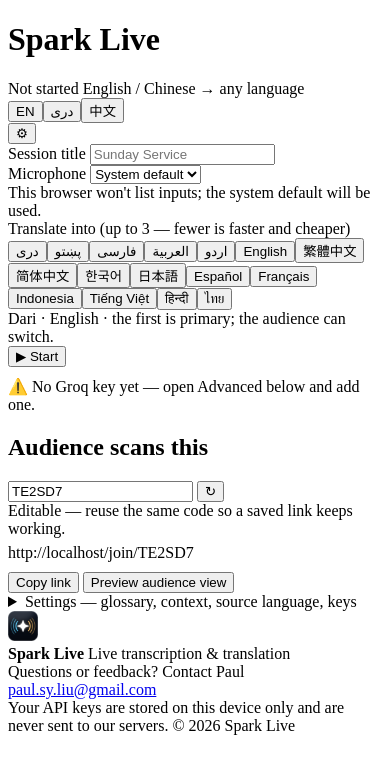
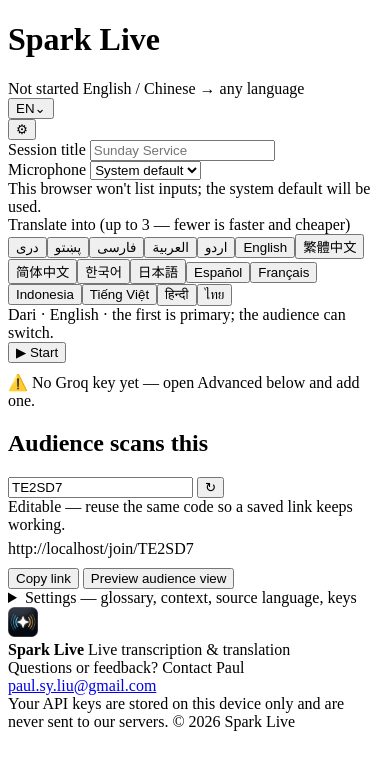
Before and after one commit to SuyangLiuPaul/spark-live, a website with bundled scripts: page public/index.html in a window 390 px wide. Built offline with nearby package versions, Linux system fonts and the light colour scheme; files whose address does not match are found by name.

Commit message:
Make the interface-language control an actual dropdown
The top-right control showed a "⌄" caret but expanded its segments
inline, which grew the bar and shifted the layout on every tap while
promising a popover that did not exist. It is now a real dropdown:
same interaction model as the audience "⋯" menu, so both surfaces
behave alike, and the bar height no longer changes when it opens.

It also has room to list "English" rather than "EN", which tells a
first-time reader considerably more, with a tick on the active language.

The audience menu keeps the plain segmented control — there is room
inside a menu, and a popover nested in a popover would be awkward.

Fixes a bug in the first cut: close() removed the open class and reset
aria but never hid the popover, so Escape and outside clicks only reset
the caret and left the menu on screen.

```diff
--- a/public/i18n.js
+++ b/public/i18n.js
@@ -62,6 +62,7 @@ const DICT = {
     secKeys: "AI keys",
     hostedNotice: "This site already provides the AI service — you don't need a key. Add one below only if you'd rather use your own quota.",
     groqHintHosted: "Optional. Leave empty to use the hosted service.",
+    uiLangLabel: "Interface language",
     menuLabel: "Display options",
     menuSource: "Show original text",
     menuTextSize: "Text size",
@@ -140,6 +141,7 @@ const DICT = {
     secKeys: "کلیدهای هوش مصنوعی",
     hostedNotice: "این سایت خودش سرویس هوش مصنوعی را فراهم می‌کند — به کلید نیاز ندارید. فقط اگر می‌خواهید از سهمیهٔ خودتان استفاده کنید کلید اضافه کنید.",
     groqHintHosted: "اختیاری. برای استفاده از سرویس میزبان، خالی بگذارید.",
+    uiLangLabel: "زبان رابط",
     menuLabel: "تنظیمات نمایش",
     menuSource: "نمایش متن اصلی",
     menuTextSize: "اندازهٔ متن",
@@ -218,6 +220,7 @@ const DICT = {
     secKeys: "AI 金鑰",
     hostedNotice: "本站已內建 AI 服務 — 不需要金鑰。只有想用自己的額度時才需要在下面填寫。",
     groqHintHosted: "選填。留空即使用本站內建服務。",
+    uiLangLabel: "介面語言",
     menuLabel: "顯示選項",
     menuSource: "顯示原文",
     menuTextSize: "文字大小",
@@ -246,9 +249,11 @@ const DICT = {
 };
 
 const UI_LANGS = [
-  { c: "en",  label: "EN" },
-  { c: "prs", label: "دری" },
-  { c: "zh",  label: "中文" },
+  // `label` is the compact trigger text; `name` is what the dropdown lists,
+  // because "EN" tells a first-time reader far less than "English".
+  { c: "en",  label: "EN",   name: "English" },
+  { c: "prs", label: "دری",  name: "دری" },
+  { c: "zh",  label: "中文", name: "中文" },
 ];
 const RTL_UI = new Set(["prs"]);
 
@@ -292,34 +297,76 @@ export function applyI18n(root = document) {
 }
 
 /**
- * Renders the EN / دری / 中文 switch into `el`.
+ * Interface-language control.
  *
- * All three segments side by side are 3 rows' worth of top bar on a 375px
- * phone, so on narrow screens CSS collapses this to the active language and
- * the first tap expands it. Desktop keeps the plain segmented control.
+ * `variant: "dropdown"` (the top bar) shows the current language and opens a
+ * popover listing the rest. The old behaviour expanded the segments inline,
+ * which grew the bar and shifted the layout on every tap — and the caret was
+ * promising a dropdown that did not exist.
+ *
+ * `variant: "inline"` keeps the plain segmented control, used inside the
+ * audience display menu where there is room and a nested popover would be odd.
  */
-export function mountUiSwitch(el) {
+export function mountUiSwitch(el, { variant = "dropdown" } = {}) {
   if (!el) return;
+  if (variant === "inline") {
     el.classList.add("collapsible");
-  const close = () => el.classList.remove("open");
-  const draw = () => {
+    const drawInline = () => {
       el.innerHTML = UI_LANGS.map((l) =>
         `<button class="uibtn ${l.c === cur ? "on" : ""}" data-ui="${l.c}">${l.label}</button>`).join("");
       for (const b of el.querySelectorAll("[data-ui]")) {
-      b.onclick = (ev) => {
-        // Only meaningful while collapsed; when expanded every segment is a choice.
-        const collapsed = getComputedStyle(el).getPropertyValue("--collapsible").trim() === "1";
-        if (collapsed && !el.classList.contains("open")) {
-          el.classList.add("open");
-          ev.stopPropagation();
+        b.onclick = () => { setUiLang(b.dataset.ui); drawInline(); };
+      }
+    };
+    drawInline();
     return;
   }
-        setUiLang(b.dataset.ui);
-        close();
-        draw();
+
+  el.classList.add("uidrop");
+  const close = () => {
+    // Must hide the popover itself — removing the class only reset the caret,
+    // so Escape and outside clicks appeared to do nothing.
+    const menu = el.querySelector(".uidrop-menu");
+    if (menu) menu.hidden = true;
+    el.classList.remove("open");
+    const trigger = el.querySelector(".uidrop-trigger");
+    trigger && trigger.setAttribute("aria-expanded", "false");
   };
+
+  const draw = () => {
+    const active = UI_LANGS.find((l) => l.c === cur) || UI_LANGS[0];
+    el.innerHTML =
+      `<button class="uidrop-trigger" aria-haspopup="listbox" aria-expanded="false" aria-label="${t("uiLangLabel")}">` +
+        `<span>${active.label}</span><span class="caret" aria-hidden="true">⌄</span>` +
+      `</button>` +
+      `<div class="uidrop-menu" role="listbox" hidden>` +
+        UI_LANGS.map((l) =>
+          `<button role="option" data-ui="${l.c}" aria-selected="${l.c === cur}"${l.c === "prs" ? ' lang="prs"' : ""}>` +
+            `<span>${l.name}</span><span class="tick" aria-hidden="true">✓</span>` +
+          `</button>`).join("") +
+      `</div>`;
+
+    const trigger = el.querySelector(".uidrop-trigger");
+    const menu = el.querySelector(".uidrop-menu");
+    trigger.onclick = (ev) => {
+      ev.stopPropagation();
+      const open = menu.hidden;
+      menu.hidden = !open;
+      el.classList.toggle("open", open);
+      trigger.setAttribute("aria-expanded", open ? "true" : "false");
+      if (open) (menu.querySelector('[aria-selected="true"]') || menu.firstElementChild).focus();
+    };
+    for (const b of menu.querySelectorAll("[data-ui]")) {
+      b.onclick = (ev) => { ev.stopPropagation(); setUiLang(b.dataset.ui); draw(); };
     }
   };
+
   draw();
   document.addEventListener("click", (e) => { if (!el.contains(e.target)) close(); });
+  document.addEventListener("keydown", (e) => {
+    if (e.key !== "Escape" || !el.classList.contains("open")) return;
+    close();
+    const trigger = el.querySelector(".uidrop-trigger");
+    trigger && trigger.focus();
+  });
 }
--- a/public/index.html
+++ b/public/index.html
@@ -22,7 +22,7 @@
 <link rel="preconnect" href="https://fonts.googleapis.com" />
 <link rel="preconnect" href="https://fonts.gstatic.com" crossorigin />
 <link rel="stylesheet" href="https://fonts.googleapis.com/css2?family=Noto+Naskh+Arabic:wght@400;500;600&display=swap" />
-<link rel="stylesheet" href="/styles.css?v=19" />
+<link rel="stylesheet" href="/styles.css?v=20" />
 </head>
 <body>
 <div class="wrap">
--- a/public/styles.css
+++ b/public/styles.css
@@ -448,3 +448,35 @@ textarea.short{min-height:52px}
   color:var(--dim); font-size:12.5px; line-height:1.55;
 }
 .notice[hidden]{display:none}
+
+/* ── interface-language dropdown ──────────────────────────────────────
+   Replaces an inline expansion that grew the bar on every tap while
+   showing a caret that promised a popover. Same interaction model as the
+   audience "⋯" menu, so both surfaces behave alike. */
+.uidrop{position:relative; display:inline-flex; flex:none}
+.uidrop-trigger{
+  display:inline-flex; align-items:center; gap:5px;
+  height:var(--ctl); padding:0 11px;
+  background:var(--panel2); border:1px solid var(--line); border-radius:999px;
+  font-size:12.5px; font-weight:700; color:var(--fg); line-height:1; white-space:nowrap;
+}
+.uidrop-trigger .caret{font-size:10px; opacity:.7; transition:transform .15s}
+.uidrop.open .uidrop-trigger{border-color:var(--accent)}
+.uidrop.open .uidrop-trigger .caret{transform:rotate(180deg)}
+.uidrop-menu{
+  position:absolute; top:calc(100% + 8px); inset-inline-end:0; z-index:60;
+  min-width:172px; padding:6px;
+  background:var(--panel); border:1px solid var(--line); border-radius:13px;
+  box-shadow:0 16px 40px rgba(0,0,0,.55);
+}
+.uidrop-menu[hidden]{display:none}
+.uidrop-menu button{
+  display:flex; align-items:center; justify-content:space-between; gap:12px;
+  width:100%; min-height:42px; padding:8px 11px;
+  background:transparent; border:none; border-radius:9px;
+  font-size:14px; font-weight:600; color:var(--fg); text-align:start; white-space:nowrap;
+}
+.uidrop-menu button:hover{background:var(--panel2); border:none}
+.uidrop-menu .tick{color:var(--accent2); font-size:12px; opacity:0}
+.uidrop-menu button[aria-selected="true"] .tick{opacity:1}
+.uidrop-menu button[aria-selected="true"]{color:var(--accent)}
--- a/public/viewer.js
+++ b/public/viewer.js
@@ -81,7 +81,7 @@ $("fsBtn").onclick = () => {
 if (!(document.documentElement.requestFullscreen || document.documentElement.webkitRequestFullscreen)) {
   $("fsBtn").hidden = true;
 }
-mountUiSwitch($("uiSwitch"));
+mountUiSwitch($("uiSwitch"), { variant: "inline" });
 applyI18n();
 apply();
 window.addEventListener("ui:lang", () => { applyI18n(); lastSig = ""; if (lastDoc) render(lastDoc); });
```
Also changed, not shown: public/view.html (+1 -1 lines). Lines whose indentation alone changed are shown as unchanged.
